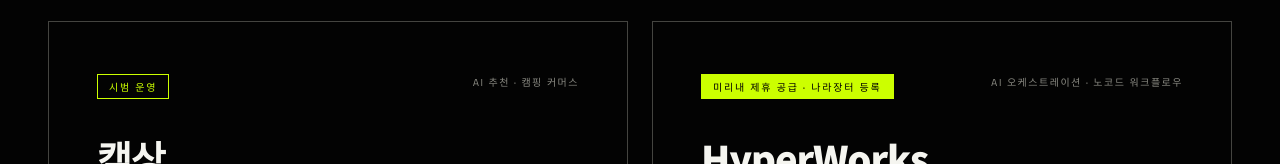
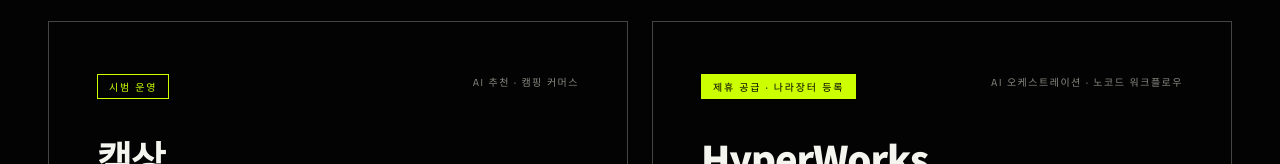
Before and after one commit to spaceworks02-tech/bargo-ai, a plain HTML site: page index.html in a window 1280 px wide. Shown: the part 4025-4189 px from the top of the page. Drawn offline with Linux system fonts and the light colour scheme.

Commit message:
HyperWorks 배지 문구를 '제휴 공급 · 나라장터 등록'으로
Co-Authored-By: Claude Opus 5.5 <noreply@anthropic.com>
Claude-Session: https://claude.ai/code/session_01KuXLy5zGfNLAiudUBxK4DC

```diff
--- a/index.html
+++ b/index.html
@@ -1012,7 +1012,7 @@
 
       <div class="product-card reveal reveal-delay-3">
         <div class="product-card-top">
-          <span class="product-badge">미리내 제휴 공급 · 나라장터 등록</span>
+          <span class="product-badge">제휴 공급 · 나라장터 등록</span>
           <span class="product-type">AI 오케스트레이션 · 노코드 워크플로우</span>
         </div>
         <div class="product-name">HyperWorks</div>
```
